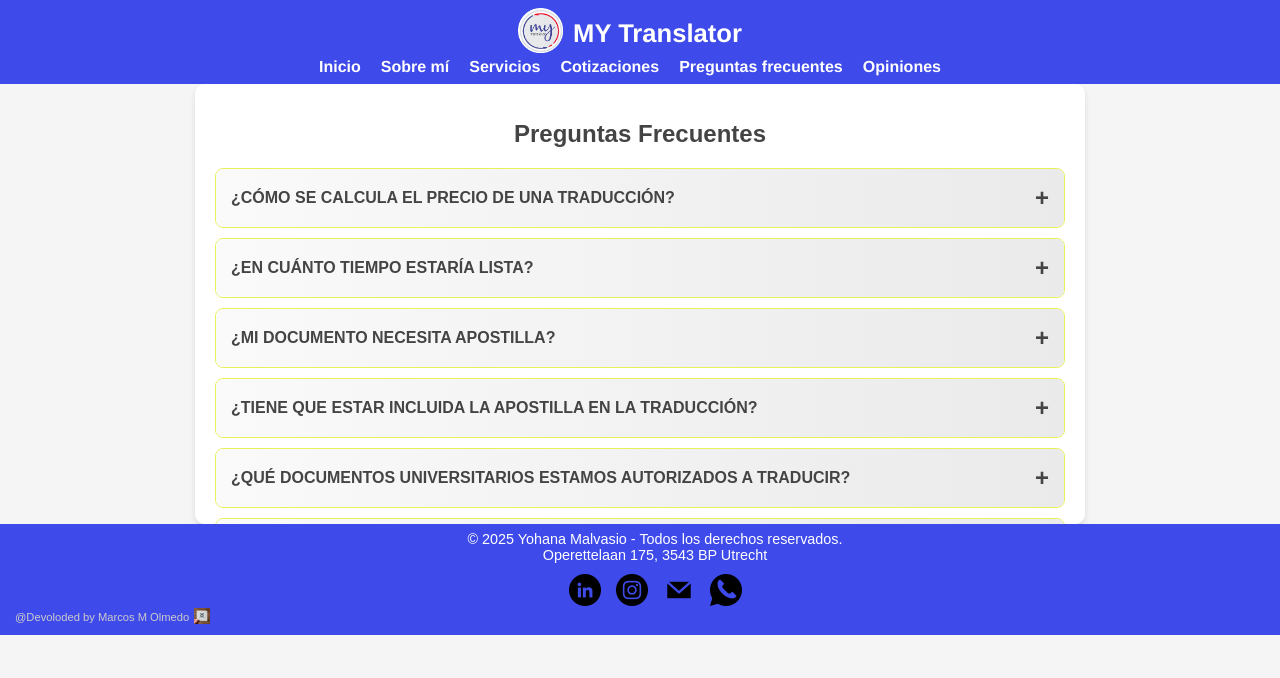
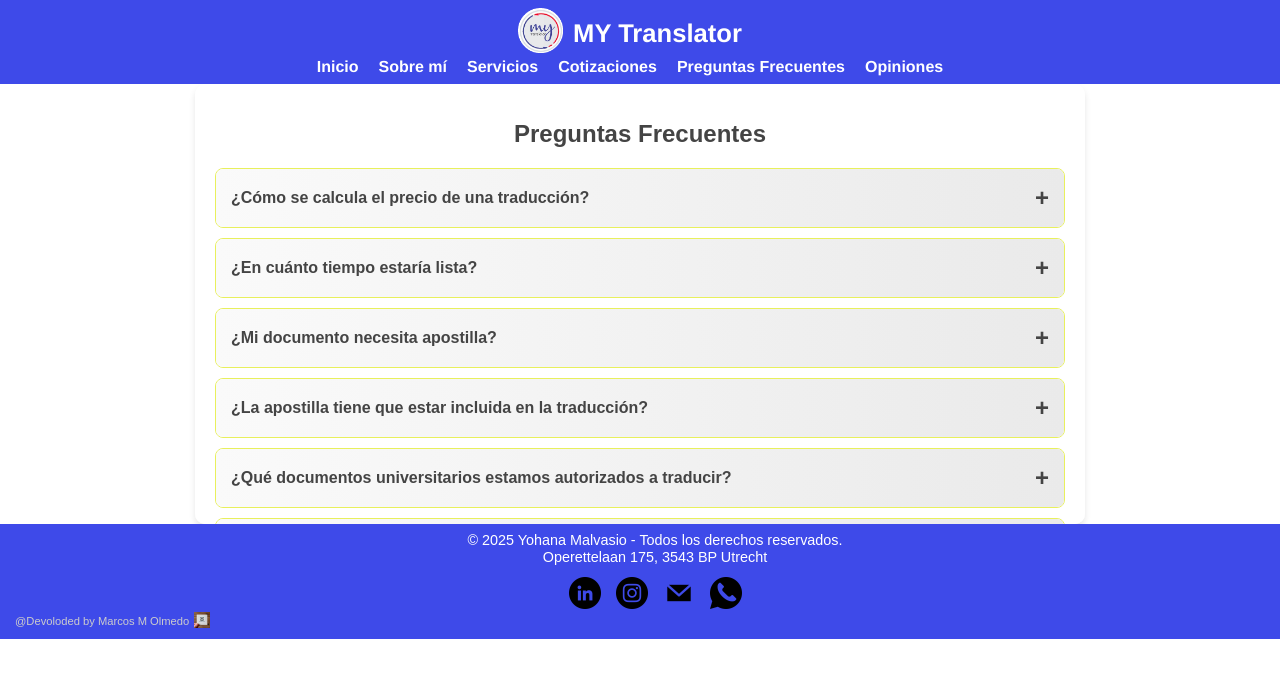
Before and after one commit to MarcosMolmedo/My-Translator, a React (Vite) app: page /preguntasfrecuentes in a window 1280 px wide. Shown: the top 678 px of the page. Built offline with nearby package versions, Linux system fonts and the light colour scheme.

Commit message:
se corrigen errores ortograficos y se cambia mayusculas por minusculas y cierta informacion en preguntas frecuentes

```diff
--- a/src/App.css
+++ b/src/App.css
@@ -1,53 +1,48 @@
-/* 🚀 Asegurar que el footer se mantenga siempre abajo */
+
 html, body {
   height: 100%;
   margin: 0;
   padding: 0;
   font-family: Arial, sans-serif;
-  background-color: #f5f5f5;
   display: flex;
   flex-direction: column;
-  overflow-x: hidden;
+  padding-bottom: 0 !important;
+  margin-bottom: 0 !important;
 }
 
-
-
-/* 📌 Contenedor principal de la aplicación */
+/* Contenedor principal */
 #root {
   display: flex;
   flex-direction: column;
-  min-height: 100vh;
+  min-height: 100vh; /* Asegura que ocupe toda la altura */
 }
 
-/* 📌 Contenedor del contenido principal */
+/* Contenedor de contenido */
+/* Contenedor principal */
 .app-container {
   display: flex;
   flex-direction: column;
-  flex-grow: 1;
+  min-height: calc(100vh - 50px); /* ✅ Ajuste sin deformar diseño */
+  justify-content: space-between; /* ✅ Asegura que el footer quede abajo */
 }
 
-
+/* Contenido principal */
 .main-content {
-  flex-grow: 1;
+  flex-grow: 1; /* ✅ Empuja el footer sin deformar */
   display: flex;
   flex-direction: column;
-  justify-content: space-between; /* ✅ Empuja el contenido correctamente */
-  min-height: 100%;
 }
-/* 📌 Footer fijo abajo en todas las resoluciones */
+
+/* Footer fijo */
 .footer {
   background-color: #3e4ae9;
   color: white;
   text-align: center;
-  padding: 15px;
+
   width: 100%;
-  margin-top: auto; /* Empuja el footer al fondo */
-  padding: 10px 0;
+  position: absolute; /* Lo fija en la parte inferior */
+  bottom: 0;
+  left: 0;
+  font-size: 0.55rem;
+  line-height: 1.1;
 }
-
-
-@media screen and (max-width: 425px) {
-  .container {
-    padding: 0 10px; /* ✅ Agrega padding lateral en móviles */
-  }
-}
--- a/src/Styles/Footer.css
+++ b/src/Styles/Footer.css
@@ -3,14 +3,19 @@
   background-color: #3e4ae9;
   color: white;
   text-align: center;
-  padding: 8px 15px; /* Reduce el padding vertical */
+  padding: 8px 15px;
   width: 100%;
-  position: relative; /* Evita solapamientos */
+  position: relative;
   bottom: 0;
   left: 0;
-  margin-top: auto;
-  font-size: 0.55rem; /* Hace el texto más compacto */
-  line-height: 1.1; /* Reduce el espaciado entre líneas */
+  margin-top: auto; /* ✅ Empuja el footer al fondo */
+  font-size: 0.7rem;
+  line-height: 1.2;
+}
+/* 🔹 Eliminar márgenes innecesarios en el contenido del footer */
+.footer-content {
+  padding: 0;
+  margin: 0;
 }
 
 /* 🔹 Asegurar que el texto del footer tenga prioridad */
@@ -34,6 +39,8 @@
   margin: 10px 0 0 0;
   padding: 0;
   gap: 15px;
+  margin-bottom: 0;
+  padding-bottom: 0;
 }
 
 .social-links li a img {
@@ -69,7 +76,7 @@
 /* 🔹 Ajustes para pantallas pequeñas */
 @media (max-width: 426px) {
   .footer {
-    padding: 10px;
+    padding: 0;
     background-color: #4a58f0;
   }
 
--- a/src/components/Header.jsx
+++ b/src/components/Header.jsx
@@ -39,7 +39,7 @@ const Header = () => {
             <li><Link to="/sobre-mi" onClick={closeMenu}>Sobre mí</Link></li>
             <li><Link to="/servicios" onClick={closeMenu}>Servicios</Link></li>
             <li><Link to="/cotizaciones" onClick={closeMenu}>Cotizaciones</Link></li>
-            <li><Link to="/preguntasfrecuentes" onClick={closeMenu}>Preguntas frecuentes</Link></li>
+            <li><Link to="/preguntasfrecuentes" onClick={closeMenu}>Preguntas Frecuentes</Link></li>
             <li><Link to="/opiniones" onClick={closeMenu}>Opiniones</Link></li>
           </ul>
         </nav>
--- a/src/components/HeroSection.jsx
+++ b/src/components/HeroSection.jsx
@@ -8,9 +8,9 @@ const HeroSection = () => {
       <div className="hero-content">
         <h2>Traducciones Juradas en Los Países Bajos</h2>
         <p className="hero-description">
-          Convierte tus documentos de forma rápida, precisa y efectiva.
+        Traducí tus documentos de forma rápida, precisa y efectiva.
         </p>
-        <Link to="/contacto" className="cta-button">Contáctame</Link> {}
+        <Link to="/contacto" className="cta-button">Contactame</Link> {}
       </div>
       <div className="hero-image">
         <img src="/Central1.png" alt="Yohana Malvasio" />
--- a/src/index.css
+++ b/src/index.css
@@ -1,11 +1,15 @@
 /* Reset y estilos globales */
-body {
-  margin:  0;
+
+html, body {
+  height: 100%;
+  margin: 0;
   padding: 0;
   font-family: Arial, sans-serif;
-  background-color: #f5f5f5;
+  display: flex;
+  flex-direction: column;
+  overflow-x: hidden; /* ✅ Evita scroll horizontal */
+  overflow-y: auto; /* ✅ Permite desplazamiento si hay más contenido */
 }
-
 /* Contenedor principal */
 .container {
   max-width: 1200px;
--- a/src/pages/PreguntasFrecuentes.jsx
+++ b/src/pages/PreguntasFrecuentes.jsx
@@ -6,147 +6,131 @@ const PreguntasFrecuentes = () => {
 
   const preguntas = [
     {
-      pregunta: "¿CÓMO SE CALCULA EL PRECIO DE UNA TRADUCCIÓN?",
+      pregunta: "¿Cómo se calcula el precio de una traducción? ",
       respuesta: (
         <div>
-          <p><strong>Para poder enviar una cotización se necesita lo siguiente:</strong></p>
+          <p><strong>Para poder pasarte un presupuesto, necesito que me envíes lo siguiente:</strong></p>
           <ul>
-            <li><strong>Copia del documento a traducir:</strong> junto con sus legalizaciones y apostillas si las tuviera.</li>
-            <li><strong>Fecha estimada:</strong> Indicar para cuándo se necesita la traducción.</li>
-            <li><strong>Medio de entrega:</strong> Especificar si se enviará por correo postal o si se retirará en persona.</li>
+            <li><strong>Una copia del documento a traducir:</strong>(incluyendo legalizaciones y apostillas, si las tiene).</li>
+            <li><strong>La fecha en que la necesitás.</strong> </li>
+            <li><strong>El medio de entrega</strong>(si la querés recibir por correo postal o retirarla en persona).</li>
           </ul>
         </div>
       ),
     },
 
       {
-        pregunta: "¿EN CUÁNTO TIEMPO ESTARÍA LISTA?",
+        pregunta: "¿En cuánto tiempo estaría lista? ",
         respuesta: (
           <div>
             <p><strong>El tiempo de entrega depende de varios factores:</strong></p>
             <ul>
-              <li><strong>Disponibilidad del traductor:</strong> Si hay carga de trabajo alta, el tiempo puede extenderse.</li>
-              <li><strong>Longitud y complejidad del documento:</strong> Documentos más largos o técnicos requieren más tiempo.</li>
-              <li><strong>Solicitud anticipada:</strong> Se recomienda solicitar la traducción con al menos 2-3 semanas de anticipación.</li>
-              <li><strong>Urgencias:</strong> Las traducciones encargadas con urgencia pueden llevar un recargo adicional.</li>
+              <li><strong>Mi disponibilidad</strong>(si hay mucha carga de trabajo, puede demorar más).</li>
+              <li><strong>La extensión y complejidad del documento.</strong></li>
+              <li><strong>Si la solicitás con tiempo</strong> (lo ideal es pedirla con al menos 2 semanas de anticipación).</li>
+              <li><strong>Si la necesitás con urgencia, puede tener un recargo adicional.</strong> </li>
             </ul>
           </div>
         ),
       },
 
       {
-        pregunta: "¿MI DOCUMENTO NECESITA APOSTILLA?",
+        pregunta: "¿Mi documento necesita apostilla?",
         respuesta: (
           <div>
-            <p><strong>La necesidad de apostilla depende de varios factores:</strong></p>
+            <p><strong>Depende de varios factores:</strong></p>
             <ul>
-              <li><strong>Entidad de destino:</strong> Es importante consultar con la organización que recibirá el documento.</li>
-              <li><strong>Documentos emitidos fuera de la Unión Europea:</strong> Generalmente, requieren apostilla para ser válidos en los Países Bajos.</li>
-              <li><strong>Reglas específicas:</strong> Cada país tiene normativas diferentes, por lo que es recomendable verificar antes de solicitar la traducción.</li>
+              <li><strong>Consultá con la entidad que va a recibir el documento.</strong> </li>
+              <li><strong>Si fue emitido fuera de la Unión Europea, probablemente necesite apostilla.</strong></li>
+              <li><strong>Cada país tiene sus propias reglas, así que es mejor verificar antes de pedir la traducción.</strong> </li>
             </ul>
           </div>
         ),
       },
 
       {
-        pregunta: "¿TIENE QUE ESTAR INCLUIDA LA APOSTILLA EN LA TRADUCCIÓN?",
+        pregunta: "¿La apostilla tiene que estar incluida en la traducción? ",
         respuesta: (
           <div>
-            <p><strong>Sí, si el documento lleva apostilla, debe incluirse en la traducción.</strong></p>
+            <p><strong>Sí, si tu documento tiene apostilla, también hay que traducirla parcialmente o mencionarla.</strong></p>
             <ul>
-              <li><strong>Obligatoriedad:</strong> La apostilla forma parte del documento oficial y debe ser traducida junto con el resto del contenido.</li>
-              <li><strong>Impacto en el presupuesto:</strong> La inclusión de la apostilla puede afectar el costo total de la traducción.</li>
-              <li><strong>Recomendación:</strong> Antes de solicitar la traducción, verifica si tu documento necesita apostilla para evitar costos adicionales inesperados.</li>
+              <li><strong>La apostilla es parte del documento oficial.</strong>  </li>
+              <li><strong>Puede influir en el precio final de la traducción.</strong></li>
+              <li><strong>Antes de pedir la traducción, chequeá si tu documento necesita apostilla para evitar costos extra.</strong></li>
             </ul>
           </div>
         ),
       },
 
     {
-      pregunta: "¿QUÉ DOCUMENTOS UNIVERSITARIOS ESTAMOS AUTORIZADOS A TRADUCIR?",
+      pregunta: "¿Qué documentos universitarios estamos autorizados a traducir? ",
       respuesta: (
         <div>
-          <p><strong>Algunos ejemplos:</strong></p>
+          <p><strong>Algunos ejemplos son:</strong></p>
           <ul>
-            <li><strong>Diplomas:</strong> certificados que acreditan títulos como licenciaturas o maestrías.</li>
-            <li><strong>Transcripciones académicas:</strong> Listado oficial de tus calificaciones (analítico).</li>
-            <li><strong>Certificados de graduación:</strong> Confirman que cumpliste con todos los requisitos.</li>
-            <li><strong>Programas o planes de estudios:</strong> Descripción de los contenidos de tus cursos.</li>
-            <li><strong>Documentos Administrativos:</strong></li>
-            <ul>
-              <li><strong>Certificados de inscripción:</strong> Constancia de matrícula.</li>
-              <li><strong>Cartas de buena conducta:</strong> Acreditan tu comportamiento en la universidad.</li>
-              <li><strong>Certificados de pago:</strong> Comprobante de matrícula u otros costos.</li>
+            <li><strong>Diplomas:</strong> (licenciaturas, maestrías, etc.).</li>
+            <li><strong>Certificados analíticos con las notas y créditos.</strong></li>
+            <li><strong>Certificados de graduación:</strong> </li>
+            <li><strong>Programas de estudios:</strong> </li>
+            <li><strong>Certificados de inscripción </strong></li>
+            <li><strong>Entre otros</strong> </li>
+              <ul>
             </ul>
           </ul>
         </div>
       ),
     },
     {
-      pregunta: "¿CÓMO SE PUEDE ABONAR Y DÓNDE NOS ENCONTRAMOS FÍSICAMENTE?",
+      pregunta: "¿Cómo se puede abonar y dónde nos encontramos?",
       respuesta: (
         <div>
           <p><strong>Opciones de pago y ubicación:</strong></p>
           <ul>
-            <li><strong>Métodos de pago:</strong> Se acepta transferencia bancaria y/o iDEAL.</li>
-            <li><strong>Factura:</strong> Una vez recibido el pago, se emite la factura correspondiente.</li>
-            <li><strong>Coordinación de retiro:</strong> Se acuerda un día y horario conveniente para la entrega.</li>
-            <li><strong>Ubicación:</strong> Se puede retirar físicamente en Utrecht, Terwijde.</li>
+            <li><strong>Se puede pagar por transferencia bancaria o iDEAL.</strong></li>
+            <li><strong>Una vez recibido el pago, te mando la factura.</strong> </li>
+            <li><strong>Coordinamos un día y horario para la entrega.</strong> </li>
+            <li><strong>Podés retirarla en Utrecht, Terwijde.</strong></li>
+          </ul>
+        </div>
+      ),
+    },
+
+
+    {
+      pregunta: "¿Cuánto demora PostNL en enviar documentos?",
+      respuesta: (
+        <div>
+          <ul>
+            <li><strong>Depende del destino y del tipo de envío.</strong></li>
+            <li><strong>Puede tardar entre 1 y 10 días hábiles.</strong> </li>
+            <li><strong>En fechas festivas o períodos de alta demanda, puede demorar más.</strong> </li>
+            <li><strong>Con código de rastreo, podés hacer el seguimiento.</strong> </li>
           </ul>
         </div>
       ),
     },
 
     {
-      pregunta: "¿CUÁLES SON LOS REQUISITOS PARA CONVALIDAR UN TÍTULO UNIVERSITARIO EN LOS PAÍSES BAJOS?",
+      pregunta: "¿Hay diferencia de precio entre una traducción digital y en papel?",
       respuesta: (
         <div>
-          <p><strong>Para convalidar un título universitario en los Países Bajos, se requiere lo siguiente:</strong></p>
+          <p><strong>No, el precio es el mismo.</strong></p>
           <ul>
-            <li><strong>Traducción jurada:</strong> El título y los documentos académicos deben estar traducidos al neerlandés, inglés, alemán o francés por un traductor jurado.</li>
-            <li><strong>Legalización o apostilla:</strong> Se debe garantizar la autenticidad de los documentos con la legalización o apostilla de La Haya (si corresponde).</li>
-            <li><strong>Evaluación del diploma:</strong> Nuffic o IDW evaluarán el nivel académico de tu título en el sistema neerlandés.</li>
-            <li><strong>Requisitos adicionales:</strong> Algunas instituciones pueden solicitar cartas de recomendación o programas específicos de estudio.</li>
+            <li><strong>Las traductores jurados en Países Bajos NO temenos firma digital y por lo tanto NO estamos autoirzados a realizar traducciones digitales.</strong> </li>
+            <li><strong>Nuestro trabajo es similar al de un notario, realizamos la traducción, la imprimimos, sellamos y firmamos manualmente.</strong> </li>
+            <li><strong>Lo que sí puedo enviarte es una versión escaneada de la traducción impresa.</strong></li>
+            <li><strong>Para algunos trámites se aceptan estas versions escaneadas, pero al final, lo que tiene validez es la traducción impresa, por lo que te sugiero que siempre la tengas con vos.</strong> </li>
+            <li><strong>A la traducción impresa la podés pasar a buscar por mi oficina. Si querés que te organice el envío postal dentro de Países Bajos, ese servicio es adicional y tiene un costo de aprox. 10 euros + IVA.</strong> </li>
+            <li><strong>El precio del envío puede enviar dependiendo del peso del sobre y del destino.</strong></li>
           </ul>
         </div>
       ),
     },
 
     {
-      pregunta: "¿CUÁNTO DEMORA POSTNL EN ENVIAR DOCUMENTOS?",
+      pregunta: "¿Qué documentos personales estoy autorizada a traducir? ",
       respuesta: (
         <div>
-          <p><strong>El tiempo de entrega de PostNL depende de varios factores:</strong></p>
-          <ul>
-            <li><strong>Seguimiento:</strong> Se recomienda utilizar el servicio con código de rastreo para monitorear el envío.</li>
-            <li><strong>Tiempo estimado:</strong> Puede tardar entre 1 y 10 días hábiles, dependiendo del destino y tipo de servicio seleccionado.</li>
-            <li><strong>Destino del envío:</strong> Los envíos dentro de los Países Bajos suelen ser más rápidos que los envíos internacionales.</li>
-            <li><strong>Factores externos:</strong> En fechas festivas o periodos de alta demanda, el tiempo de entrega puede extenderse.</li>
-          </ul>
-        </div>
-      ),
-    },
-
-    {
-      pregunta: "¿EXISTE DIFERENCIA DE PRECIO ENTRE UNA TRADUCCIÓN DIGITAL Y DE PAPEL?",
-      respuesta: (
-        <div>
-          <p><strong>En los Países Bajos, no estamos autorizados a emitir traducciones con firma digital.</strong></p>
-          <ul>
-            <li><strong>Formato digital:</strong> Podemos enviarte una versión escaneada de la traducción impresa para que la tengas disponible si la necesitas.</li>
-            <li><strong>Costo:</strong> No hay diferencia de precio entre la versión digital y la impresa.</li>
-            <li><strong>Envío por correo postal:</strong> Si prefieres recibir la traducción impresa, el envío tiene un costo adicional de aproximadamente 10 euros + IVA.</li>
-            <li><strong>Variaciones en el costo del envío:</strong> El precio exacto dependerá del peso del sobre y del destino del envío.</li>
-          </ul>
-        </div>
-      ),
-    },
-
-    {
-      pregunta: "¿QUÉ DOCUMENTOS PERSONALES ESTAMOS AUTORIZADOS A TRADUCIR?",
-      respuesta: (
-        <div>
-          <p><strong>Estamos autorizados a traducir los siguientes documentos personales:</strong></p>
           <ul>
             <li>Actas de nacimiento</li>
             <li>Certificados de matrimonio</li>
@@ -154,49 +138,50 @@ const PreguntasFrecuentes = () => {
             <li>Certificados de soltería</li>
             <li>Actas de defunción</li>
             <li>Certificados de estado civil</li>
+            <li>Entre otros</li>
           </ul>
         </div>
       ),
     },
 
     {
-      pregunta: "¿ES POSIBLE QUE OTRA PERSONA RETIRE LA TRADUCCIÓN POR MÍ?",
+      pregunta: "¿Puede otra persona retirar la traducción por mí? ",
       respuesta: (
         <div>
-          <p><strong>Sí, claro que es posible. Solo debes enviarnos un email con la siguiente información:</strong></p>
+          <p><strong>Sí, claro. Solo necesitás enviarnos un email con:</strong></p>
           <ul>
-            <li><strong>Nombre:</strong> Indicar el nombre de la persona que retirará la traducción.</li>
-            <li><strong>Lugar de retiro:</strong> Especificar la ubicación donde se retirará el documento.</li>
-            <li><strong>Horario:</strong> Indicar en qué momento la persona pasará a recoger la traducción.</li>
+            <li><strong>El nombre de la persona que va a retirarla.</strong></li>
+            <li><strong>El día y la hora a la que la va a retirar.</strong> </li>
+
           </ul>
-          <p>¿Prefieres que te lo enviemos por correo postal? También es posible.</p>
+
         </div>
       ),
     },
 
     {
-      pregunta: "¿QUÉ PASA SI EL CORREO PIERDE LA TRADUCCIÓN?",
+      pregunta: "¿Qué pasa si el correo pierde la traducción?",
       respuesta: (
         <div>
-          <p><strong>Aunque nunca nos ha pasado, en caso de que suceda, la solución es la siguiente:</strong></p>
+          <p><strong>Nunca me ha passado, pero si llegara a ocurrir:</strong></p>
           <ul>
-            <li><strong>Reimpresión:</strong> Se realizará una nueva impresión de la traducción certificada.</li>
-            <li><strong>Costo adicional:</strong> Se aplicará un cargo extra por la reimpresión de las copias certificadas.</li>
-            <li><strong>Gastos de envío:</strong> También se deberá abonar nuevamente el costo del envío postal.</li>
+            <li><strong>Se imprime de nuevo la traducción certificada.</strong> </li>
+            <li><strong>Se cobra un extra por la reimpresión.</strong> </li>
+            <li><strong>También hay que abonar el costo del nuevo envío postal.</strong></li>
           </ul>
          </div>
       ),
     },
 
     {
-      pregunta: "¿ES NECESARIO CERTIFICAR NUESTRA TRADUCCIÓN?",
+      pregunta: "¿Es necesario certificar nuestra traducción? ",
       respuesta: (
         <div>
-          <p><strong>¡Quedate traquilo! No es necesario certificar la traducción.</strong></p>
+
           <ul>
-            <li><strong>Presentación en los Países Bajos:</strong> Si la traducción se usará dentro de los Países Bajos, no requiere certificación adicional.</li>
-            <li><strong>Uso directo:</strong> La traducción está lista para ser presentada directamente en la entidad u organización donde la necesites.</li>
-            <li><strong>Casos especiales:</strong> Si la institución que solicita la traducción requiere certificación extra, es recomendable confirmarlo con antelación.</li>
+            <li><strong>Si la usás en los Países Bajos, no requiere certificación extra.</strong> </li>
+            <li><strong>Podés presentarla directamente en la entidad que la pida.</strong> </li>
+            <li><strong>Si la institución requiere certificación extra, mejor confirmarlo antes con la entidad u organización en la que vas a presentar la traducción.</strong> </li>
           </ul>
         </div>
       ),
```
Also changed, not shown: src/Styles/HeroSection.css (+23 -45 lines), src/pages/Cotizaciones.jsx (+8 -8 lines), src/pages/SobreMi.jsx (+3 -9 lines).
